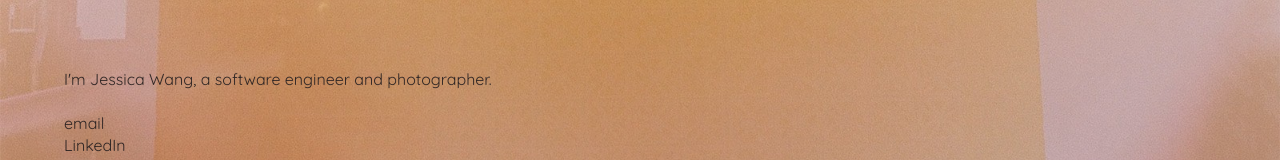
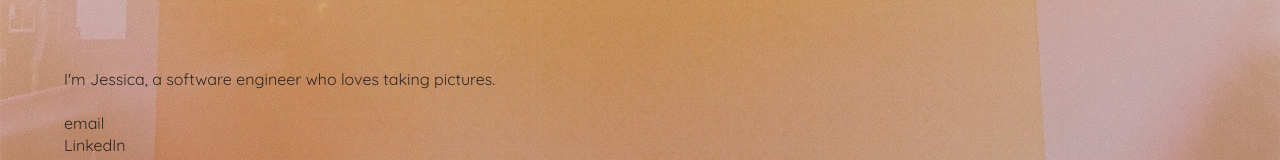
Before and after one commit to jesswang/jesswang.github.io, a React (Create React App) app: page / in a window 1280 px wide. Shown: the part 558-718 px from the top of the page. Built offline with nearby package versions, Linux system fonts and the light colour scheme.

Commit message:
update bio

```diff
--- a/src/App.js
+++ b/src/App.js
@@ -83,7 +83,7 @@ function App() {
           <Background />
           <Content>
             <Info>
-              <InfoText>I'm Jessica Wang, a software engineer and photographer.</InfoText>
+              <InfoText>I'm Jessica, a software engineer who loves taking pictures.</InfoText>
               <ul>
                 <li><ContactLink href="mailto:jssxwang@gmail.com" target="_blank" rel="noopener noreferrer">email</ContactLink></li>
                 <li><ContactLink href="https://www.linkedin.com/in/jessicawang3" target="_blank" rel="noopener noreferrer">LinkedIn</ContactLink></li>
```
